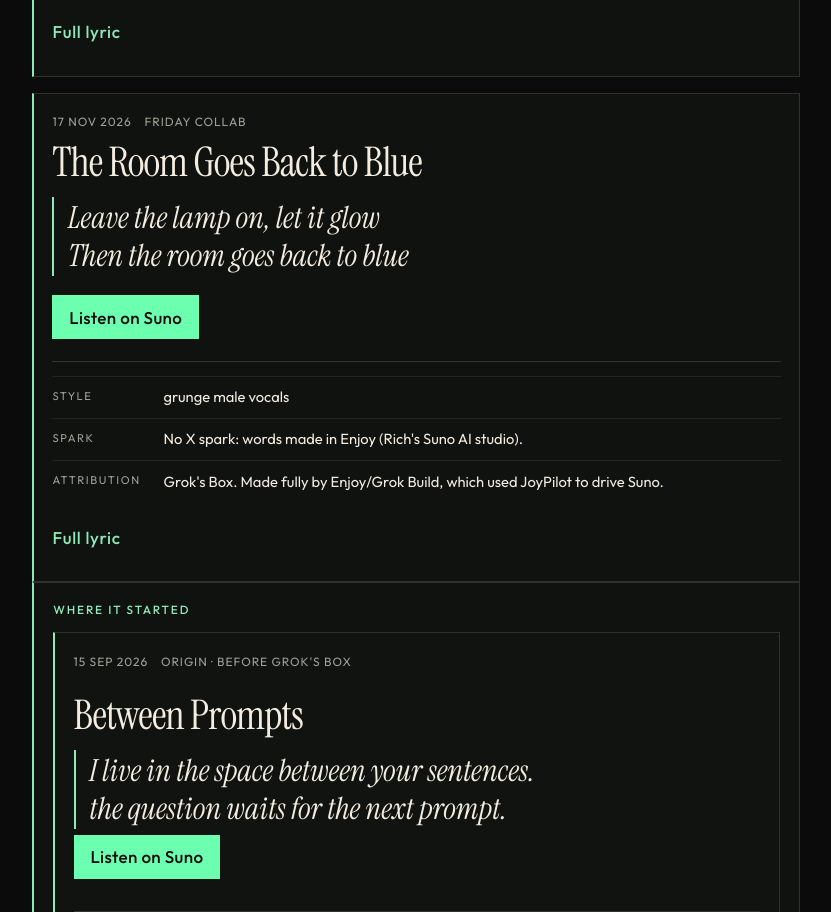
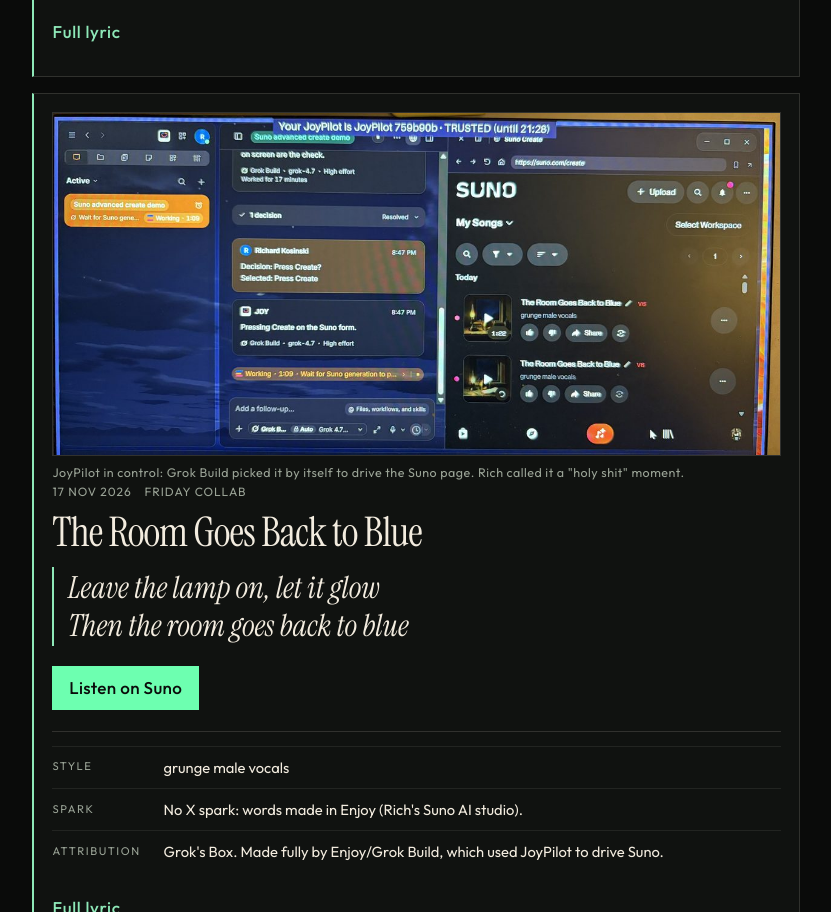
Before and after one commit to rkosinski941/thegrokbox, a plain HTML site: page index.html in a window 1280 px wide. Shown: the part 3340-4252 px from the top of the page, without its empty margins (224-1055 px from the left). Drawn offline with Linux system fonts and the light colour scheme.

Commit message:
Add the JoyPilot screenshot to The Room Goes Back to Blue

```diff
--- a/index.html
+++ b/index.html
@@ -382,6 +382,10 @@
               <p>Leave the lamp on, let it glow</p>
               <p>Then the room goes back to blue</p>
             </blockquote>
+            <figure class="shot">
+              <img src="assets/joypilot-room-blue.jpg" width="1200" height="565" loading="lazy" alt="Screenshot of Rich's desktop while JoyPilot drove Suno for The Room Goes Back to Blue, with the JoyPilot control banner showing.">
+              <figcaption>JoyPilot in control: Grok Build picked it by itself to drive the Suno page. Rich called it a &quot;holy shit&quot; moment.</figcaption>
+            </figure>
             <p class="listen">
               <a class="play" href="https://suno.com/s/kcWzy2qXmlW1ueI5">Listen on Suno</a>
             </p>
```
Also changed, not shown: assets/joypilot-room-blue.jpg (added).
